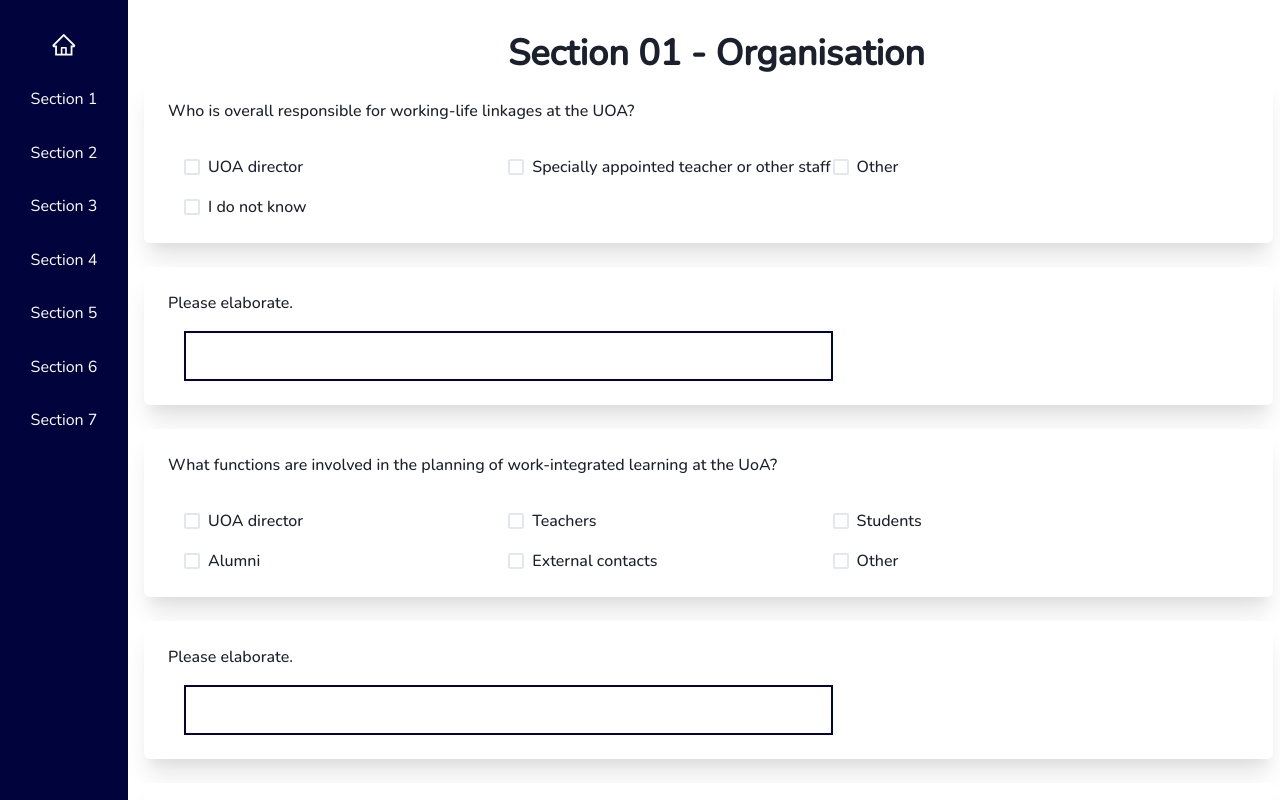
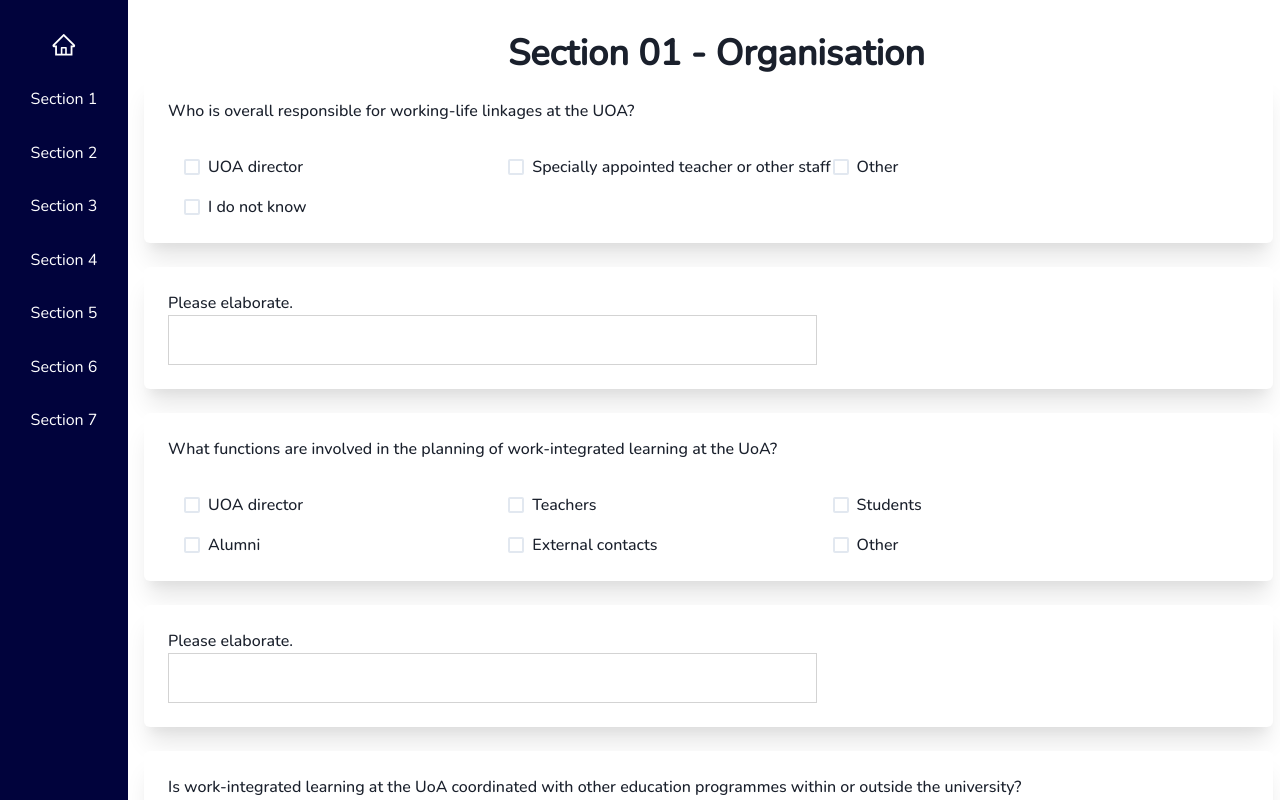
Before and after one commit to RDSandakelum/SECRA-Web-App, a React (Vite) app: page /survey in a window 1280 px wide. Shown: the top 800 px of the page. Built offline with nearby package versions, Linux system fonts and the light colour scheme.

Commit message:
Transition

```diff
--- a/src/Components/Question.jsx
+++ b/src/Components/Question.jsx
@@ -3,32 +3,26 @@ import { Text, Flex, Box, Checkbox, CheckboxGroup } from "@chakra-ui/react";
 
 export default function Question(props) {
   const [showQuestion, setShowQuestion] = useState(true);
-  const [answersArray, setanswersArray] = useState([]);
-  const [typeText, settypeText] = useState(false);
-
+  const [answersArray, setAnswersArray] = useState([]);
+  const [typeText, setTypeText] = useState(false);
   const [checkedAnswers, setCheckedAnswers] = useState([]);
   const [answer, setAnswer] = useState("");
 
   const handleCheckboxChange = (newCheckedAnswers) => {
     setCheckedAnswers(newCheckedAnswers);
-    props.onSubmit(newCheckedAnswers, "Arr", props.data.questionID);
-    console.log(newCheckedAnswers);
   };
 
   const setParaAns = (answerStr) => {
     setAnswer(answerStr);
-    console.log(answerStr);
-    props.onSubmit(answerStr, "Str", props.data.questionID);
   };
 
   useEffect(() => {
     if (props.qType === "Text") {
-      settypeText(true);
+      setTypeText(true);
     } else {
-      setanswersArray(props.data.answers);
+      setAnswersArray(props.data.answers);
     }
-    console.count("Qeqstion page");
-  }, []);
+  }, [props.qType, props.data]);
 
   const createAnswers = (data, index) => {
     return (
@@ -37,13 +31,12 @@ export default function Question(props) {
         key={index}
         value={data}
         isChecked={checkedAnswers.includes(data)}
-        onChange={() =>
-          handleCheckboxChange(
-            checkedAnswers.includes(data)
+        onChange={() => {
+          const newCheckedAnswers = checkedAnswers.includes(data)
             ? checkedAnswers.filter((answer) => answer !== data)
-              : [...checkedAnswers, data]
-          )
-        }
+            : [...checkedAnswers, data];
+          handleCheckboxChange(newCheckedAnswers);
+        }}
       >
         {data}
       </Checkbox>
@@ -54,6 +47,20 @@ export default function Question(props) {
     showQuestion && (
       <Box boxShadow="xl" p="6" rounded="md" bg="white" w="100%">
         <Text fontWeight="medium">{props.data.question}</Text>
+        {typeText ? (
+          <Box width={{ base: "100%", md: "60%" }}>
+            <input
+              value={answer}
+              onChange={(e) => setParaAns(e.target.value)}
+              style={{
+                width: "100%",
+                height: "50px",
+                border: "1px solid lightgray",
+                padding: "4px",
+              }}
+            />
+          </Box>
+        ) : (
           <CheckboxGroup value={checkedAnswers}>
             <Flex
               direction={{ base: "column", md: "row" }}
@@ -64,29 +71,14 @@ export default function Question(props) {
               fontWeight="medium"
               w={{ md: "100%" }}
             >
-            {typeText ? (
-              <Box width={{ base: "100%", md: "60%" }}>
-                <input
-                  value={answer}
-                  onChange={(e) => setParaAns(e.target.value)}
-                  style={{
-                    width: "100%",
-                    height: "50px",
-                    border: "2px solid #01033C",
-                    padding: "4px",
-                  }}
-                />
-              </Box>
-            ) : (
-              answersArray &&
-              answersArray.map((answer, index) => (
+              {answersArray.map((answer, index) => (
                 <Box key={index} width={{ base: "100%", md: "30%" }}>
                   {createAnswers(answer, index)}
                 </Box>
-              ))
-            )}
+              ))}
             </Flex>
           </CheckboxGroup>
+        )}
       </Box>
     )
   );
--- a/src/Components/QuestionsPage.jsx
+++ b/src/Components/QuestionsPage.jsx
@@ -13,60 +13,42 @@ import {
   section_07,
 } from "../Data/Questions";
 export default function QuestionsPage() {
-  const [answers, setAnswers] = useState({});
-
-  const getData = (answer, type, questionId) => {
-    setAnswers((prevAnswers) => ({
-      ...prevAnswers,
-      [questionId]: answer,
-    }));
-    console.count("q page");
-    console.log(answer, questionId);
-  };
-
   return (
     <>
       <Flex direction={{ base: "column", md: "row" }}>
         <QuestionsNav />
         <Flex direction="column" w="100%">
           <Section
-            sendData={getData}
             id="section-01"
             section="01 - Organisation"
             data={section_01}
           />
           <Section
-            sendData={getData}
             id="section-02"
             section="02 – Quality Assurance"
             data={section_02}
           />
           <Section
-            sendData={getData}
             id="section-03"
             section="03 – Development"
             data={section_03}
           />
           <Section
-            sendData={getData}
             id="section-04"
             section="04 – Integration"
             data={section_04}
           />
           <Section
-            sendData={getData}
             id="section-05"
             section="05 – Activities"
             data={section_05}
           />
           <Section
-            sendData={getData}
             id="section-06"
             section="06 – Institutional Support"
             data={section_06}
           />
           <Section
-            sendData={getData}
             id="section-07"
             section="07 – External Environment "
             data={section_07}
--- a/src/Components/RegistrationForm.jsx
+++ b/src/Components/RegistrationForm.jsx
@@ -83,7 +83,6 @@ export default function RegistrationForm() {
           university: values.university,
           designation: values.designation,
           country: values.country,
-          answers: {},
         });
         await signOut(auth);
         setTimeout(2000);
--- a/src/Components/Section.jsx
+++ b/src/Components/Section.jsx
@@ -3,11 +3,6 @@ import React, { useEffect } from "react";
 import Question from "./Question";
 
 export default function Section(props) {
-  const getAsnwer = (answer, type, questionId) => {
-    // console.log(answer);
-    props.sendData(answer, type, questionId);
-  };
-
   return (
     <Box id={props.id} mt="2rem" ml="1rem" w="98%">
       <Center>
@@ -15,40 +10,13 @@ export default function Section(props) {
       </Center>
       {/* {props.data.map((question) => createQuestion(question, aType))} */}
       {props.data.map((question, idx) => (
-        <CreateQuestion
-          key={idx}
-          question={question}
-          getAsnwer={getAsnwer}
-        ></CreateQuestion>
+        <CreateQuestion key={idx} question={question}></CreateQuestion>
       ))}
     </Box>
   );
 }
 
 const CreateQuestion = ({ question, getAsnwer }) => {
-  // let aType = "Checkbox";
-  // if (question.dependOn) {
-  //   if (question?.answers) {
-  //     aType = "Checkbox";
-  //   } else {
-  //     aType = "Text";
-  //   }
-  // } else {
-  //   aType = "Checkbox";
-  // }
-
-  // const [aType, setAtype] = useState("Checkbox");
-  // useEffect(() => {
-  //   if (question.dependOn) {
-  //     if (question?.answers) {
-  //       setAtype("Checkbox");
-  //     } else {
-  //       setAtype("Text");
-  //     }
-  //   } else {
-  //     setAtype("Checkbox");
-  //   }
-  // }, [question, aType]);
   return (
     <>
       <Question
```
Lines whose indentation alone changed are shown as unchanged.
